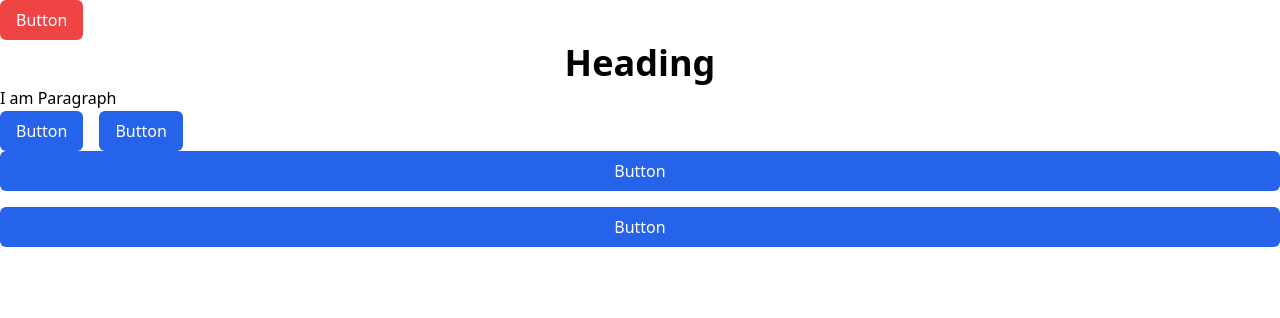
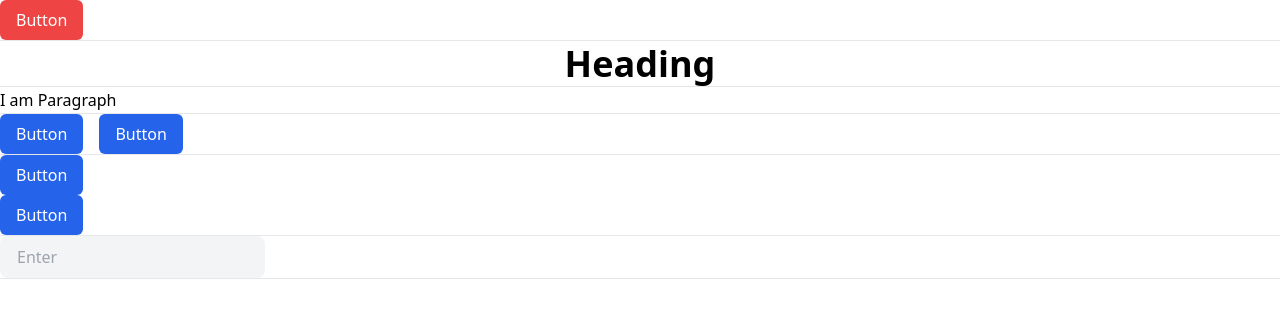
Before and after one commit to andepraveenofficial/frontend-design-system-tutorial, a React (Vite) app in the folder 01-storybook-tailwindcss/: page / in a window 1280 px wide. Shown: the top 318 px of the page. Built offline with nearby package versions, Linux system fonts and the light colour scheme.

Commit message:
Form Input Implemented

```diff
--- a/01-storybook-tailwindcss/src/App.tsx
+++ b/01-storybook-tailwindcss/src/App.tsx
@@ -1,22 +1,39 @@
-import {Button} from "./library/components";
+import { Button } from "./library/components";
+import { Input } from "./library/form";
 import { Stack } from "./library/stack";
-import {Heading, Paragraph} from "./library/typography";
+import { Heading, Paragraph } from "./library/typography";
 
 const App = () => {
 	return (
 		<>
-			<Button onClick={() => console.log("Button clicked")} className="bg-red-500">Button</Button>
+			<Button
+				onClick={() => console.log("Button clicked")}
+				className="bg-red-500"
+			>
+				Button
+			</Button>
+			<hr />
 
 			<Heading>Heading</Heading>
+			<hr />
+
 			<Paragraph>I am Paragraph</Paragraph>
+			<hr />
+
 			<Stack>
 				<Button>Button</Button>
 				<Button>Button</Button>
 			</Stack>
-			<Stack orientation="vertical">
+			<hr />
+
+			<Stack orientation="vertical" className="block">
 				<Button>Button</Button>
 				<Button>Button</Button>
 			</Stack>
+			<hr />
+
+			<Input />
+			<hr />
 		</>
 	);
 };
--- /dev/null
+++ b/01-storybook-tailwindcss/src/library/form/Input.tsx
@@ -0,0 +1,88 @@
+import React from "react";
+import { twMerge } from "tailwind-merge";
+
+/*
+Input Component :
+1. variant - default
+2. size - sm, md, lg
+3. functionality - onChange, disabled, type, placeholder
+4. custom className support - allows extending styles with custom Tailwind classes
+*/
+
+/* -----> Types <----- */
+type InputVariant = "default";
+type InputSize = "sm" | "md" | "lg";
+type InputType = "text" | "password" | "email";
+
+/* -----> ComponentProps <----- */
+type InputProps = {
+	variant?: InputVariant;
+	size?: InputSize;
+	type?: InputType;
+	placeholder?: string;
+	value?: string;
+	onChange?: (e: React.ChangeEvent<HTMLInputElement>) => void;
+	fullWidth?: boolean;
+	disabled?: boolean;
+	className?: string;
+	name?: string;
+	required?: boolean;
+};
+
+/* -----> Component <----- */
+const Input: React.FC<InputProps> = ({
+	variant = "default",
+	size = "md",
+	type = "text",
+	placeholder = "Enter",
+	value,
+	onChange,
+	fullWidth = false,
+	disabled = false,
+	className = "",
+	name,
+	required = false,
+}) => {
+	// Base classes always applied
+	const baseClasses = "outline-none transition-all duration-200";
+
+	// Different variants
+	const variantClasses: Record<InputVariant, string> = {
+		default:
+			"border border-transparent hover:border-gray-400 focus:border-blue-500 bg-gray-100 hover:bg-white",
+	};
+
+	// Different sizes
+	const sizeClasses: Record<InputSize, string> = {
+		sm: "py-1.5 px-3 text-sm rounded-md",
+		md: "py-2 px-4 text-base rounded-lg",
+		lg: "py-2.5 px-5 text-lg rounded-lg",
+	};
+
+	// Combine all classes
+	const classes = twMerge(
+		baseClasses,
+		variantClasses[variant],
+		sizeClasses[size],
+		fullWidth ? "w-full" : "w-auto",
+		disabled
+			? "opacity-50 cursor-not-allowed bg-gray-50 hover:bg-gray-50 hover:border-transparent"
+			: "",
+		className
+	);
+
+	return (
+		<input
+			type={type}
+			className={classes}
+			placeholder={placeholder}
+			value={value}
+			onChange={onChange}
+			disabled={disabled}
+			name={name}
+			required={required}
+		/>
+	);
+};
+
+export default Input;
--- /dev/null
+++ b/01-storybook-tailwindcss/src/library/form/index.ts
@@ -0,0 +1 @@
+export { default as Input } from './Input';
```
Also changed, not shown: 1 other file (tests, documents, lock files or other folders).
